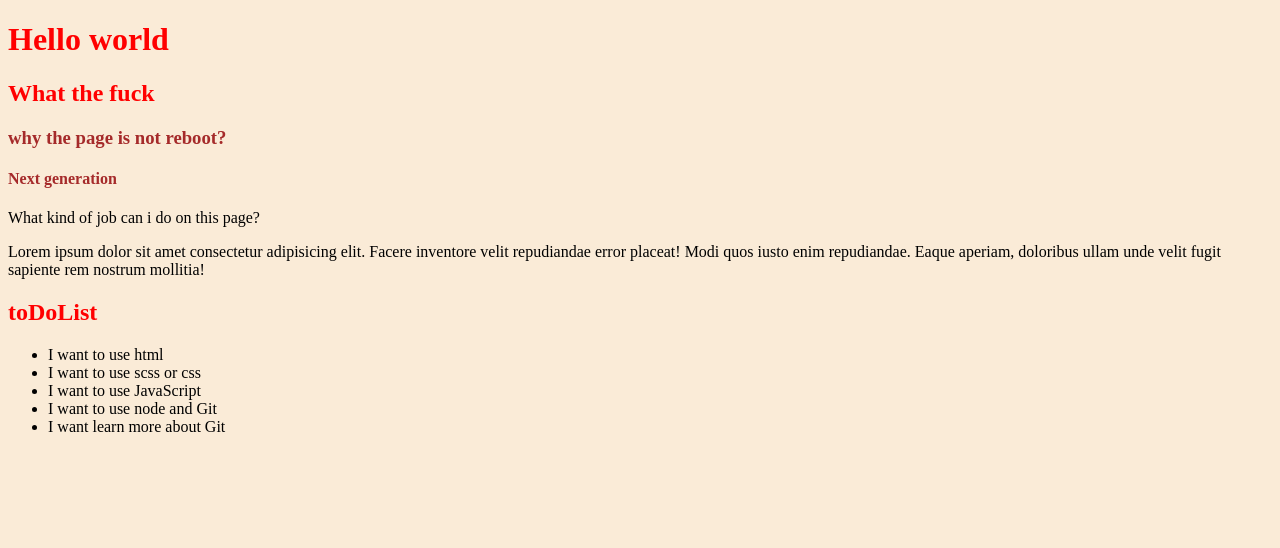
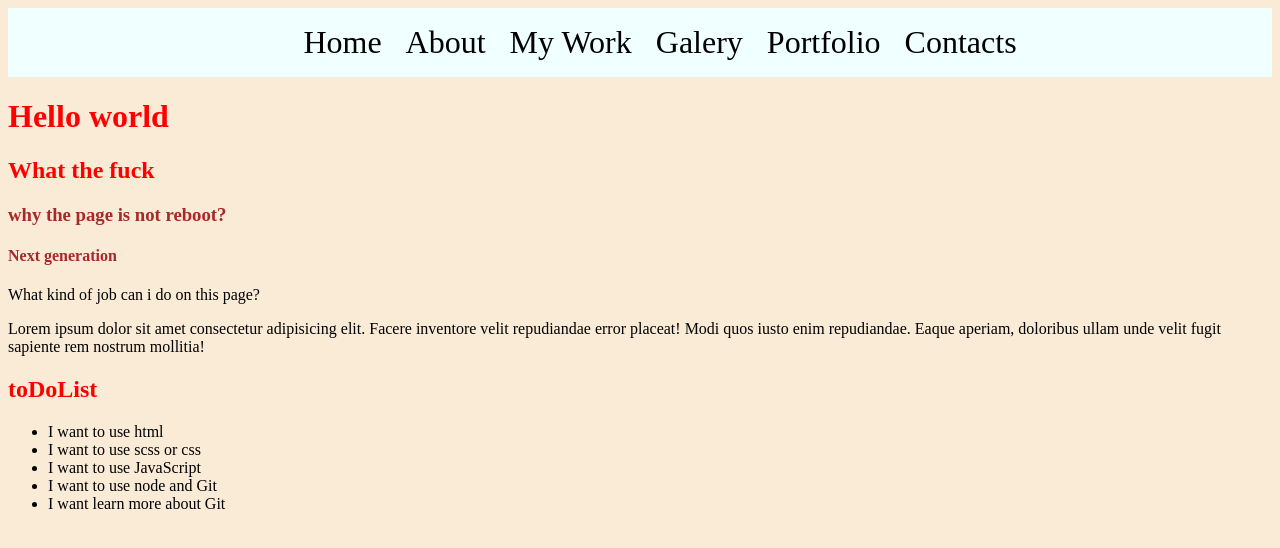
Before and after one commit to PavelNovik/myWork, a website built with Parcel: page src/index.html in a window 1280 px wide. Built offline with nearby package versions, Linux system fonts and the light colour scheme.

Commit message:
added some menu and scss, installed workplace

```diff
--- a/package.json
+++ b/package.json
@@ -19,7 +19,7 @@
   },
   "homepage": "https://github.com/PavelNovik/myWork#readme",
   "devDependencies": {
-    "parcel-bundler": "^1.12.5",
+    "parcel-bundler": "^1.3.1",
     "sass": "^1.55.0"
   }
 }
--- a/src/index.html
+++ b/src/index.html
@@ -10,6 +10,18 @@
 </head>
 
 <body>
+    <header>
+        <ul class="header__nav">
+
+            <li class="header__nav_menu"><a href="#">Home</a></li>
+            <li class="header__nav_menu"><a href="#">About</a></li>
+            <li class="header__nav_menu"><a href="#">My Work</a></li>
+            <li class="header__nav_menu"><a href="#">Galery</a></li>
+            <li class="header__nav_menu"><a href="#">Portfolio</a></li>
+            <li class="header__nav_menu"><a href="#">Contacts</a></li>
+
+        </ul>
+    </header>
     <h1>Hello world</h1>
     <h2>What the fuck</h2>
     <h3>why the page is not reboot?</h3>
--- a/src/styles.scss
+++ b/src/styles.scss
@@ -1,9 +1,32 @@
 body {
-    background-color: antiquewhite;
+  background-color: antiquewhite;
 }
-h1, h2 {
-    color: red;
+h1,
+h2 {
+  color: red;
 }
-h3, h4 {
-    color: brown;
+h3,
+h4 {
+  color: brown;
 }
+
+header {
+  display: flex;
+  background-color: azure;
+  justify-content: center;
+}
+.header__nav {
+  display: flex;
+  justify-content: space-around;
+  gap: 1.5rem;
+}
+
+.header__nav_menu {
+  font-size: 2rem;
+  list-style: none;
+}
+a {
+  cursor: pointer;
+  text-decoration: none;
+  color: black;
+}
```
Also changed, not shown: 1 other file.
